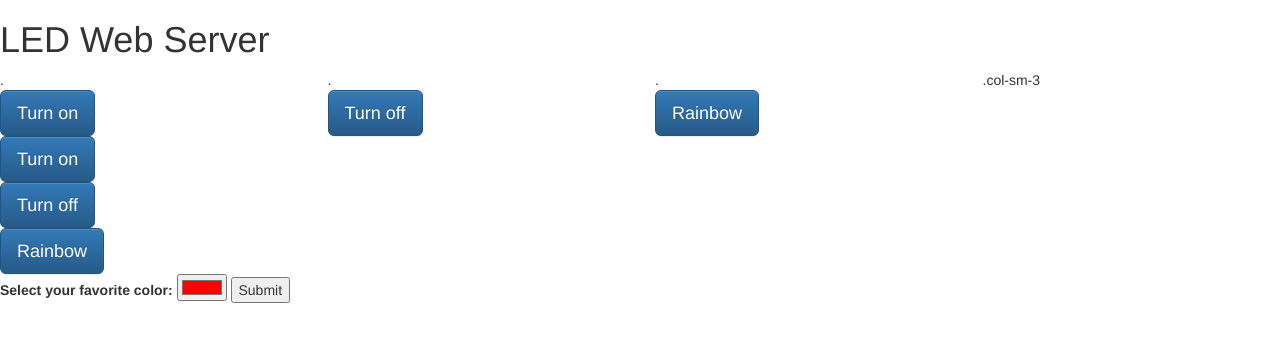
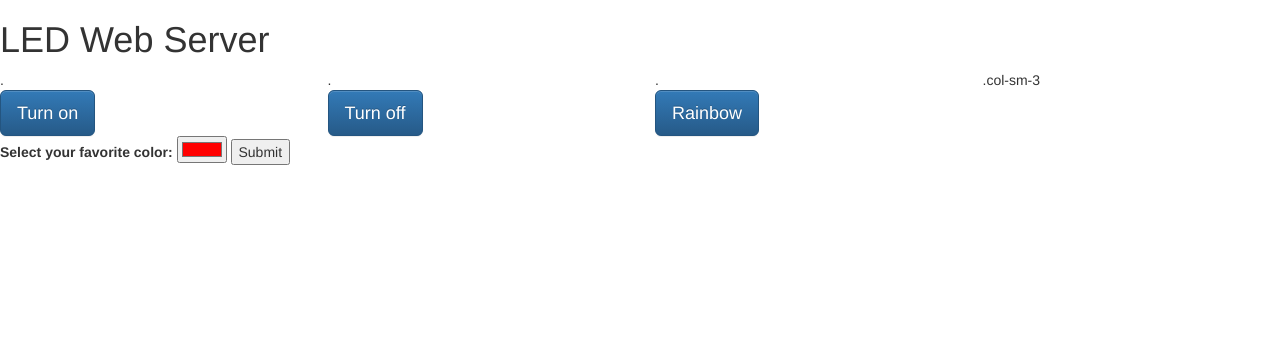
Before and after one commit to olol234/LED_Streifen, a Flask app: page / in a window 1280 px wide. Shown: the top 342 px of the page. Run offline with Flask 2, Linux system fonts and the light colour scheme; some libraries are stand-ins or nearby versions.

```diff
--- a/templates/main.html
+++ b/templates/main.html
@@ -13,15 +13,11 @@
    <h1>LED Web Server</h1>
 
 <div class="row">
-  <div class="col-sm-3">.<div><a href="/on" class="btn btn-lg btn-primary" role="button">Turn on</a></div></div>
-  <div class="col-sm-3">.<div><a href="/off" class="btn  btn-lg btn-primary" role="button">Turn off</a></div></div>
+  <div class="col-lg-3">.<div><a href="/on" class="btn btn-lg btn-primary" role="button">Turn on</a></div></div>
+  <div class="col-md-3">.<div><a href="/off" class="btn  btn-lg btn-primary" role="button">Turn off</a></div></div>
   <div class="col-sm-3">. <div><a href="/rainbow" class="btn  btn-lg btn-primary" role="button">Rainbow</a></div></div>
   <div class="col-sm-3">.col-sm-3</div>
 </div>
-
-   <div><a href="/on" class="btn btn-lg btn-primary" role="button">Turn on</a></div>
-   <div><a href="/off" class="btn  btn-lg btn-primary" role="button">Turn off</a></div>
-   <div><a href="/rainbow" class="btn  btn-lg btn-primary" role="button">Rainbow</a></div>
 
 <form action="/colorpicker" method="post">
    <label for="favcolor">Select your favorite color:</label>
```
